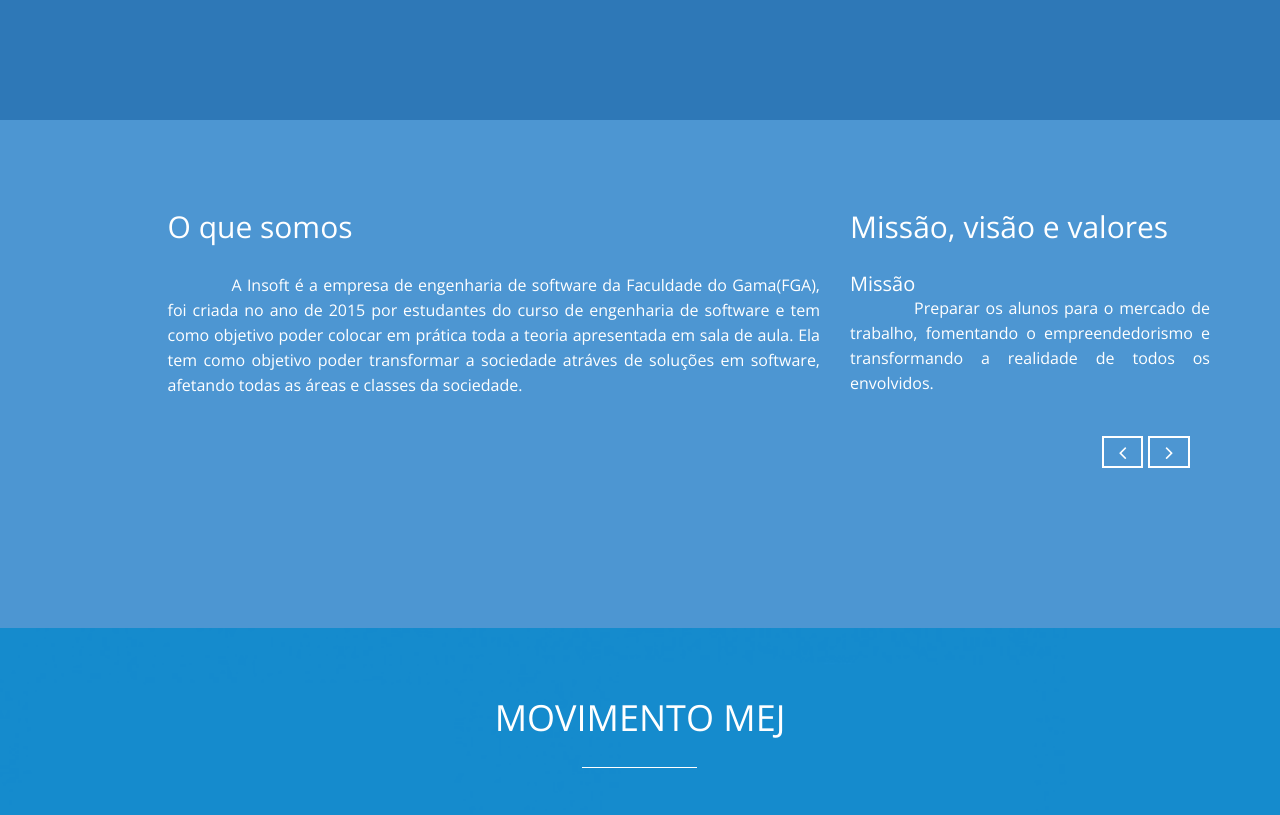
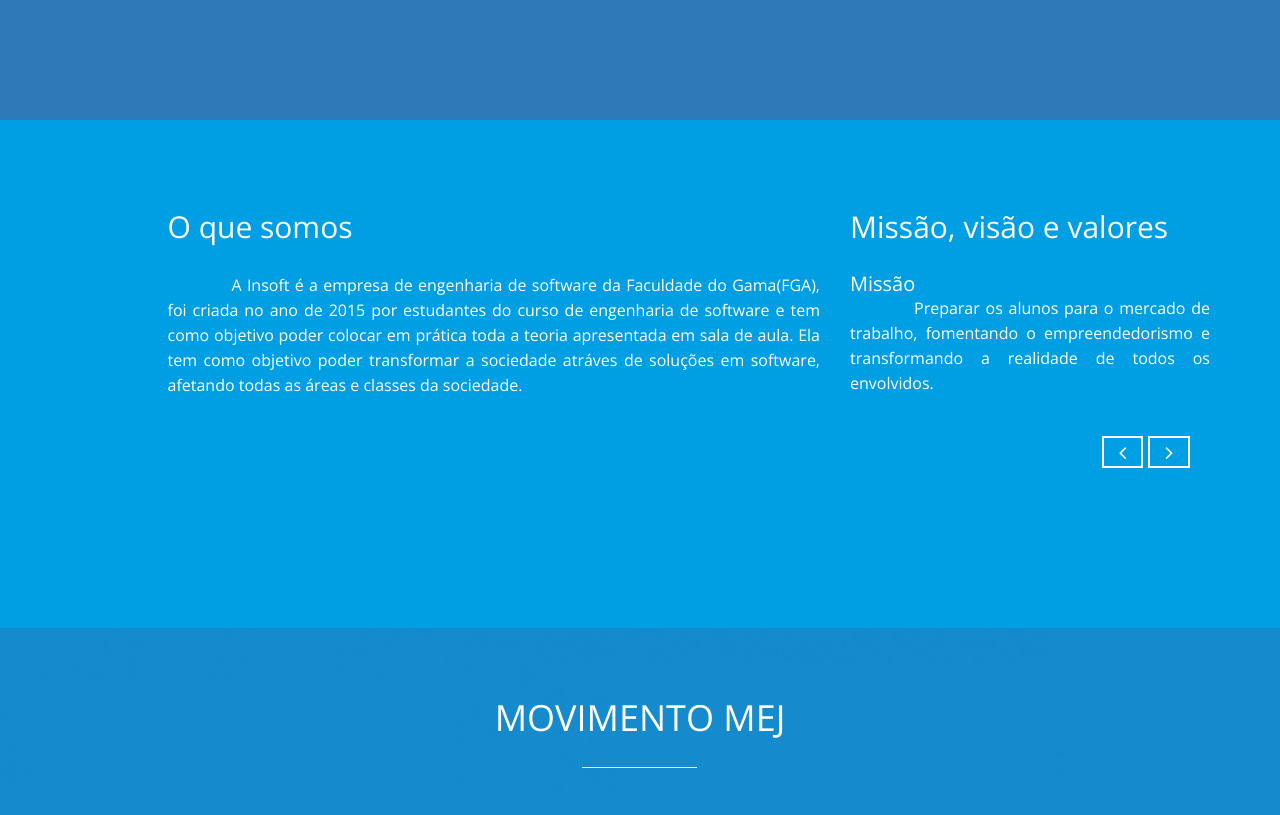
Before and after one commit to Insoft-ej/siteInsoft, a plain HTML site: page Index.html in a window 1280 px wide. Shown: the part 680-1495 px from the top of the page. Drawn offline with nearby package versions, Linux system fonts and the light colour scheme.

Commit message:
Botando cor de volta

```diff
--- a/css/main.css
+++ b/css/main.css
@@ -541,7 +541,7 @@ h1.navbar-brand {
 ==================================================================*/
 
 #sobre {
-    background-color: #4D96D2;
+    background-color: #009EE3;
     color: #fff;
 }
 
```
